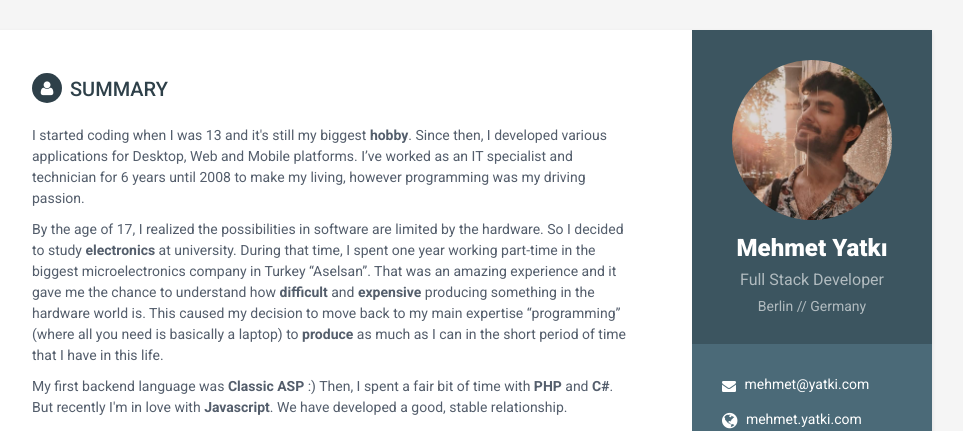
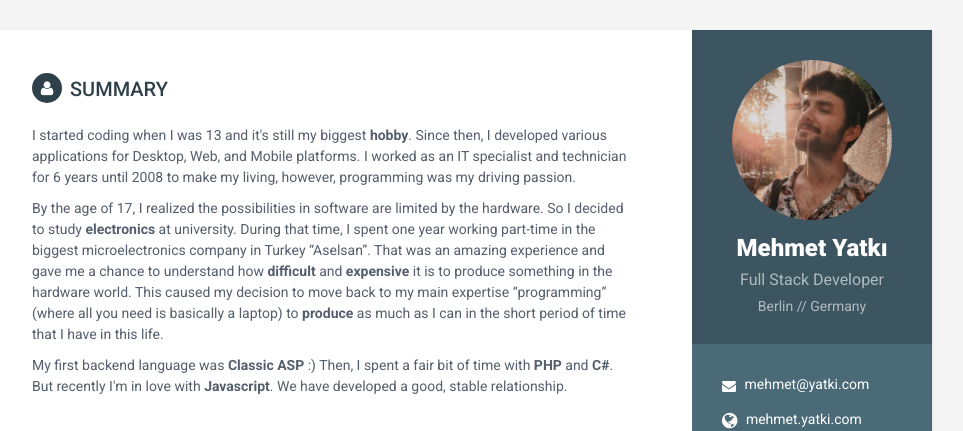
Before and after one commit to yatki/mehmet.yatki.com, a plain HTML site: page index.html in a window 1280 px wide. Shown: the top 431 px of the page, without its empty margins (188-1151 px from the left). Drawn offline with Linux system fonts and the light colour scheme.

Commit message:
Update intro

```diff
--- a/index.html
+++ b/index.html
@@ -236,27 +236,26 @@
       </div>
       <!--//sidebar-wrapper-->
 
-      <div class="main-wrapper">
+      <div class="main-wrapper" contenteditable="">
         <section class="section summary-section">
           <h2 class="section-title"><i class="fa fa-user"></i>Summary</h2>
           <div class="summary">
             <p>
               I started coding when I was 13 and it's still my biggest
               <strong>hobby</strong>. Since then, I developed various
-              applications for Desktop, Web and Mobile platforms. I’ve worked as
+              applications for Desktop, Web, and Mobile platforms. I worked as
               an IT specialist and technician for 6 years until 2008 to make my
-              living, however programming was my driving passion.
+              living, however, programming was my driving passion.
             </p>
             <p>
               By the age of 17, I realized the possibilities in software are
               limited by the hardware. So I decided to study
               <strong>electronics</strong> at university. During that time, I
               spent one year working part-time in the biggest microelectronics
-              company in Turkey “Aselsan”. That was an amazing experience and it
-              gave me the chance to understand how
-              <strong>difficult</strong> and
-              <strong>expensive</strong> producing something in the hardware
-              world is. This caused my decision to move back to my main
+              company in Turkey “Aselsan”. That was an amazing experience and
+              gave me a chance to understand how <strong>difficult</strong> and
+              <strong>expensive</strong> it is to produce something in the
+              hardware world. This caused my decision to move back to my main
               expertise “programming” (where all you need is basically a laptop)
               to <strong>produce</strong> as much as I can in the short period
               of time that I have in this life.
```
